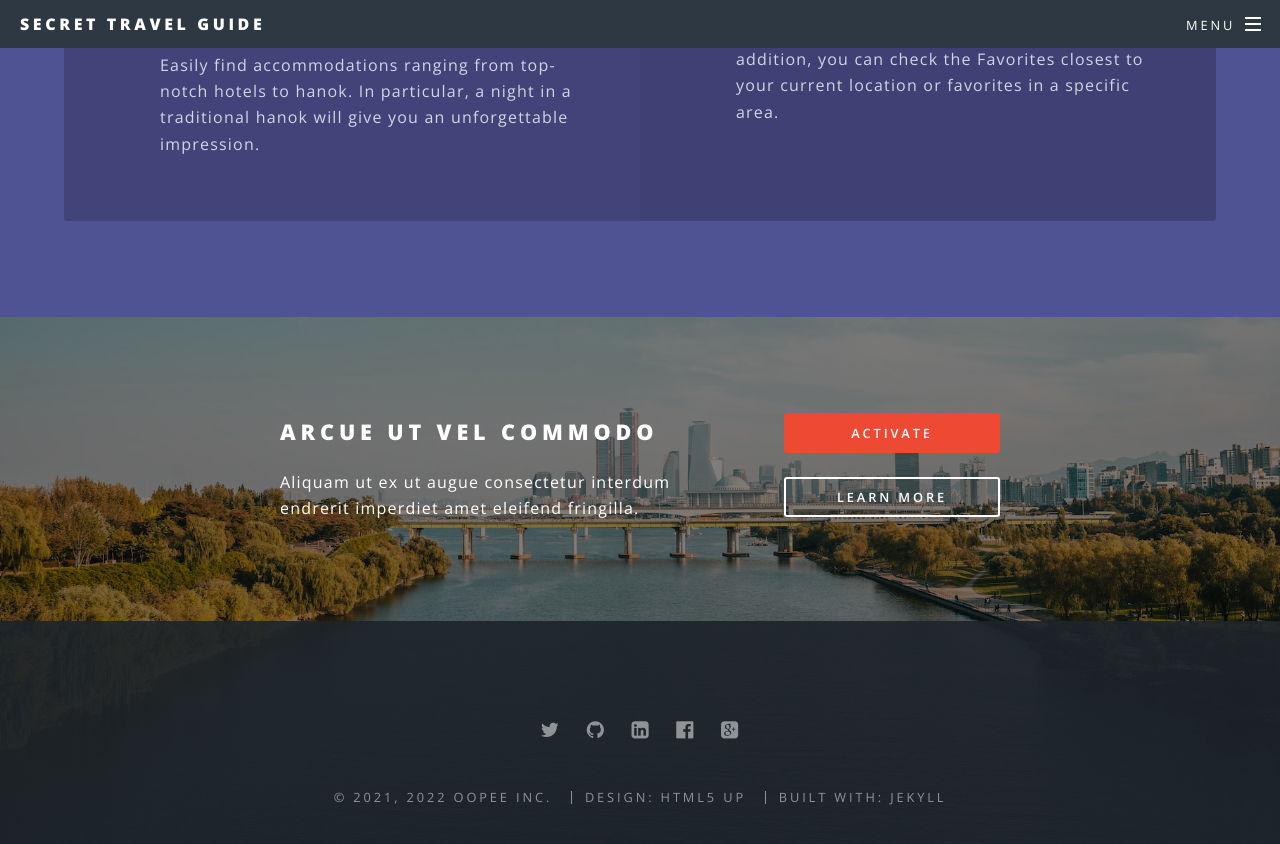
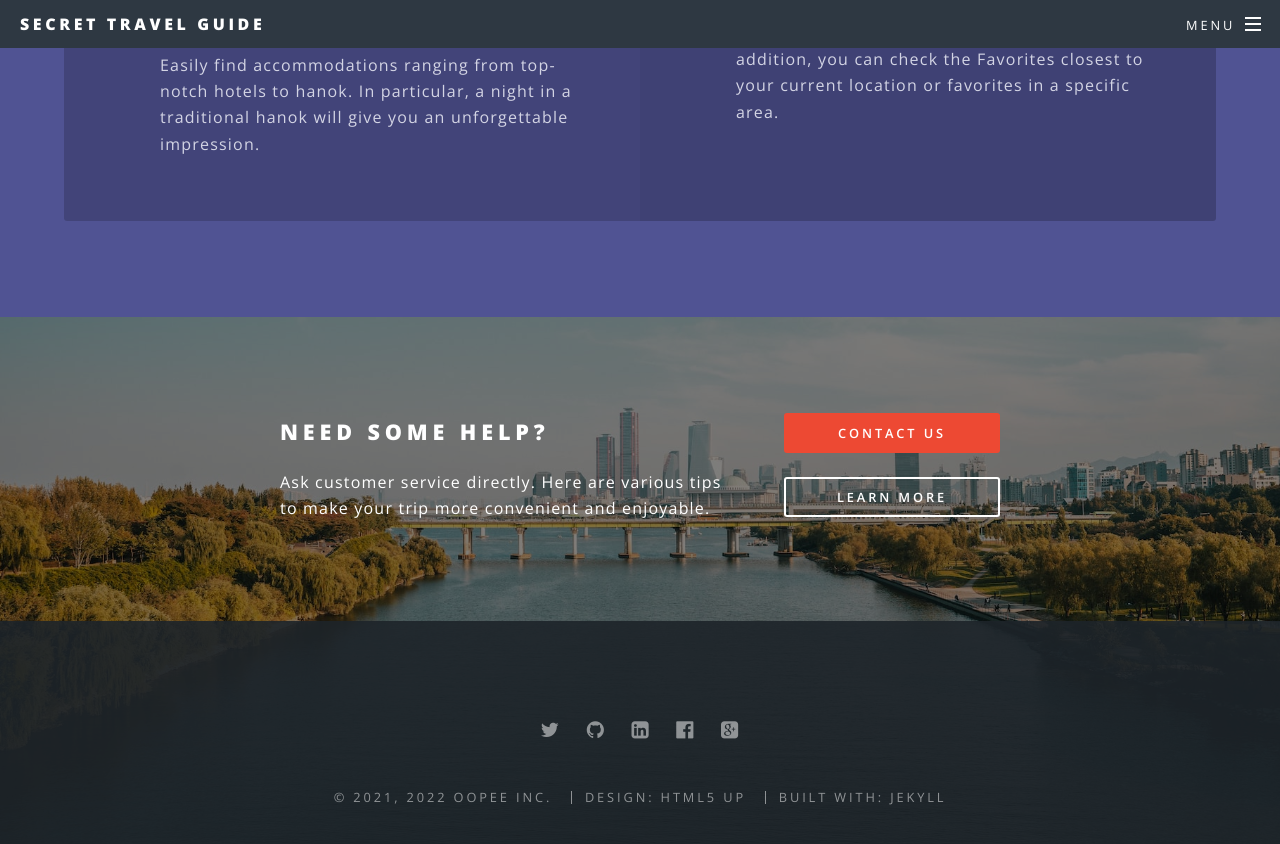
Before and after one commit to inansung/secret.github.io, a Jekyll site: the page built from index.html, in a window 1280 px wide and 900 px high, scrolled down 3610 px. Shown: the top 844 px of the window. Built offline with Jekyll 4.4.1, drawn with Linux system fonts in a browser that asks for light colours.

Commit message:
Update index.html

```diff
--- a/index.html
+++ b/index.html
@@ -127,12 +127,12 @@ layout: landing
 					<section id="cta" class="wrapper style4">
 						<div class="inner">
 							<header>
-								<h2>Arcue ut vel commodo</h2>
-								<p>Aliquam ut ex ut augue consectetur interdum endrerit imperdiet amet eleifend fringilla.</p>
+								<h2>Need some help?</h2>
+								<p>Ask customer service directly. Here are various tips to make your trip more convenient and enjoyable.</p>
 							</header>
 							<ul class="actions vertical">
-								<li><a href="#" class="button fit special">Activate</a></li>
-								<li><a href="#" class="button fit">Learn More</a></li>
+								<li><a href="mailto:support@oopee.com" class="button fit special">Contact us</a></li>
+								<li><a href="mailto:support@oopee.com" class="button fit">Learn More</a></li>
 							</ul>
 						</div>
 					</section>
```
